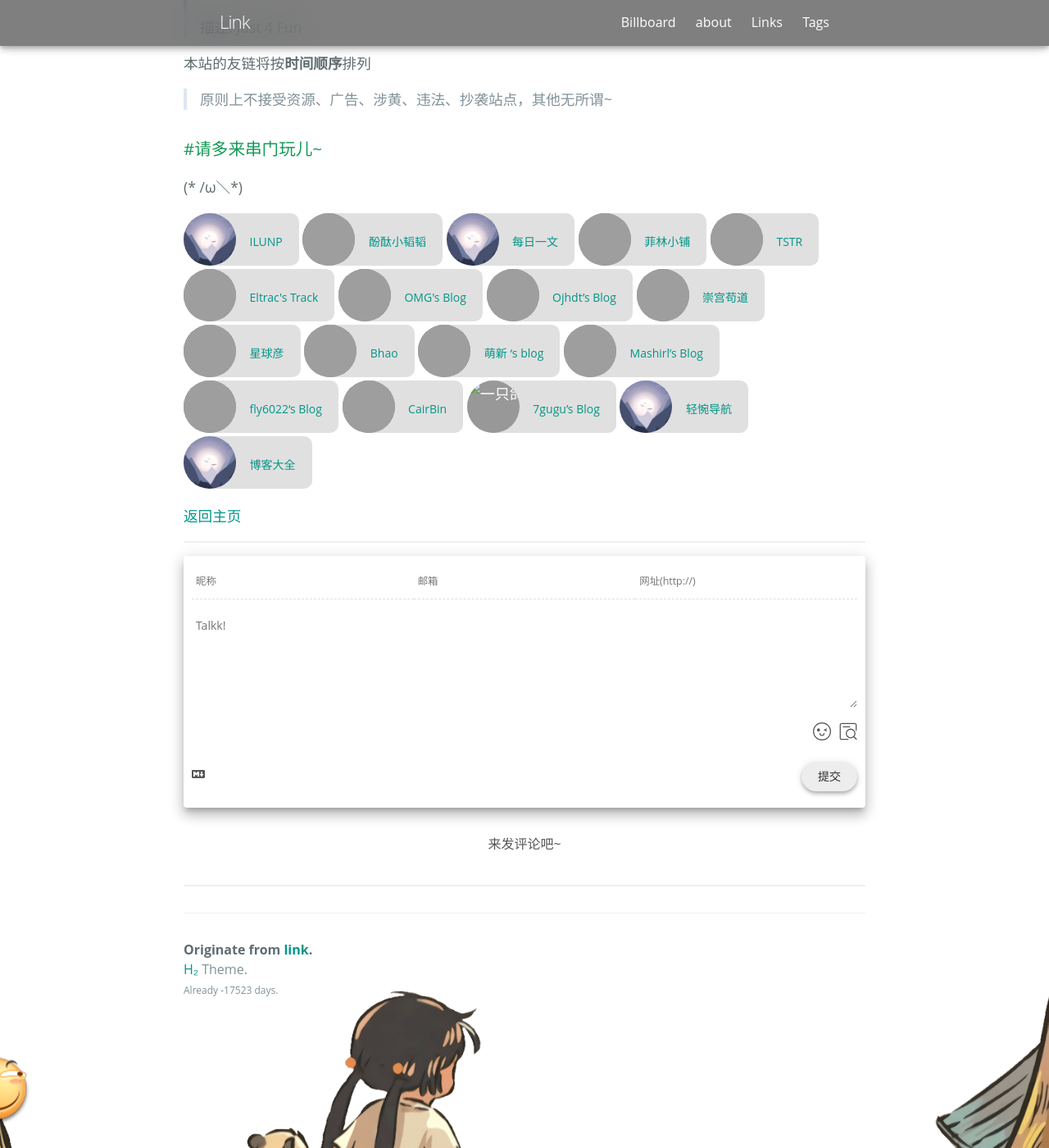
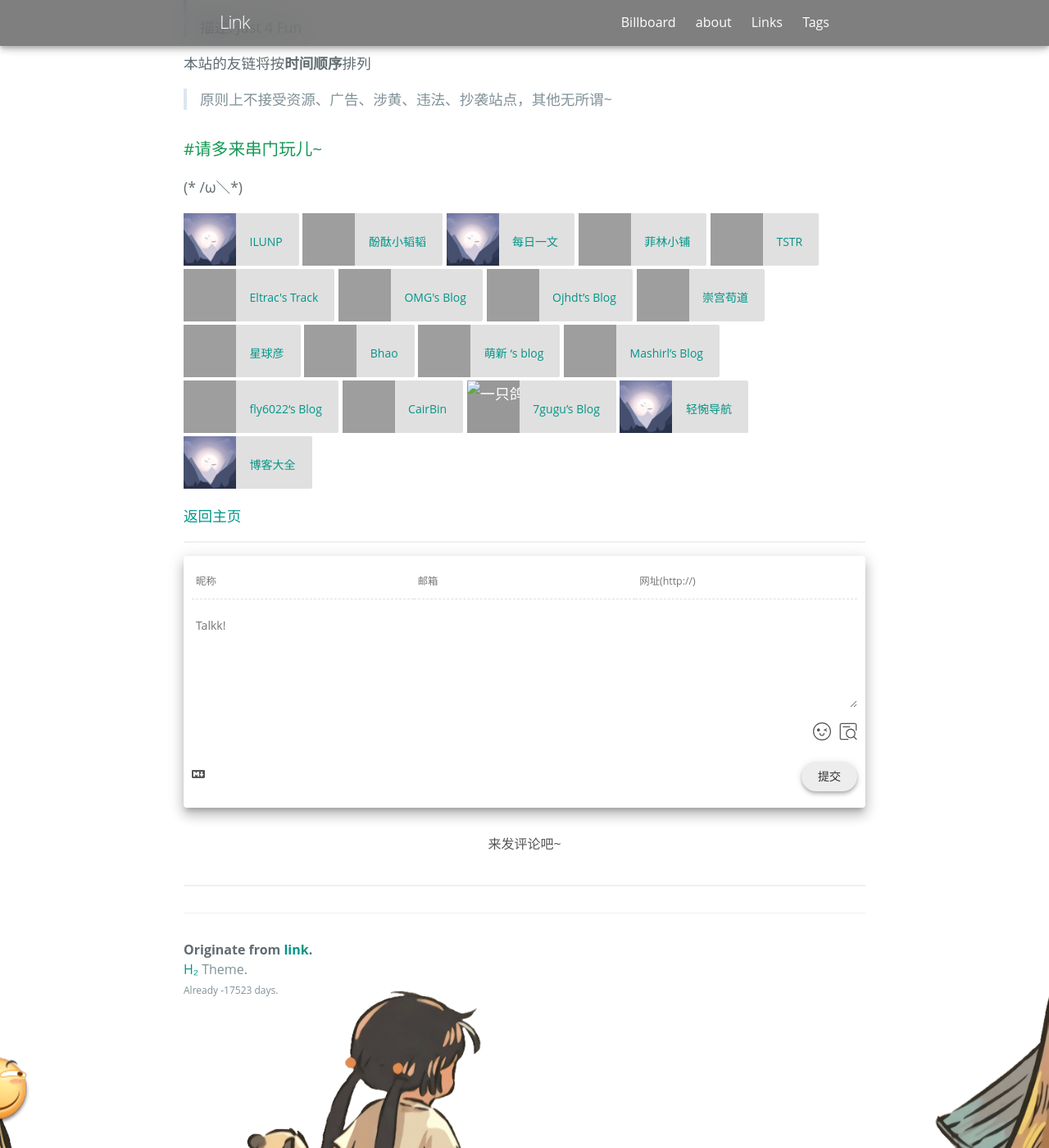
Before and after one commit to link9596/qwq, a Jekyll site: the page built from pages/link.md, in a window 1280 px wide and 1400 px high, scrolled down 698 px. Shown: the whole window at 82% size. Built offline with Jekyll 4.4.1, drawn with Linux system fonts in a browser that asks for light colours; some web fonts are replaced; comment, search, counter and statistics services are not loaded; grey boxes are pictures that could not be loaded.

Commit message:
Update _layout.scss

```diff
--- a/_sass/blog/_layout.scss
+++ b/_sass/blog/_layout.scss
@@ -248,7 +248,7 @@
       -ms-user-select: none;
           user-select: none;
   background-color: #e0e0e0;
-  border-radius: 50px 16px 16px 50px;
+  border-radius: 2px;
   -webkit-transition: box-shadow .25s cubic-bezier(.4, 0, .2, 1);
           transition: box-shadow .25s cubic-bezier(.4, 0, .2, 1);
 
@@ -275,7 +275,6 @@
   text-align: center;
   vertical-align: middle;
   background-color: #989898;
-  border-radius: 50px;
 }
 .link-chip-icon .link-icon {
   color: #fff;
@@ -344,7 +343,7 @@
   transform: translateX(390px);
   position: fixed;bottom: 15px;left:-50px;
 }
-
+/* 滑稽气泡 */
 .bubble{
   -webkit-box-shadow: 0 3px 5px -1px rgba(0, 0, 0, .2), 0 6px 10px 0 rgba(0, 0, 0, .14), 0 1px 18px 0 rgba(0, 0, 0, .12);
           box-shadow: 0 3px 5px -1px rgba(0, 0, 0, .2), 0 6px 10px 0 rgba(0, 0, 0, .14), 0 1px 18px 0 rgba(0, 0, 0, .12);
```
